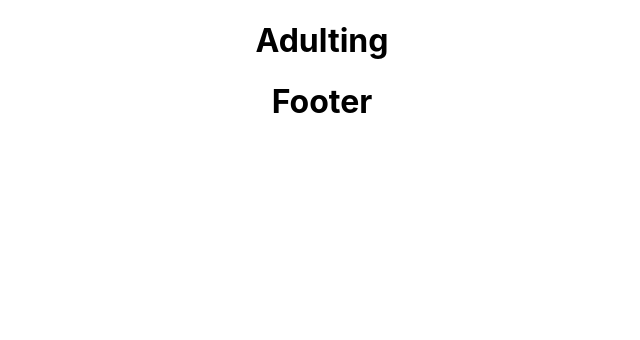
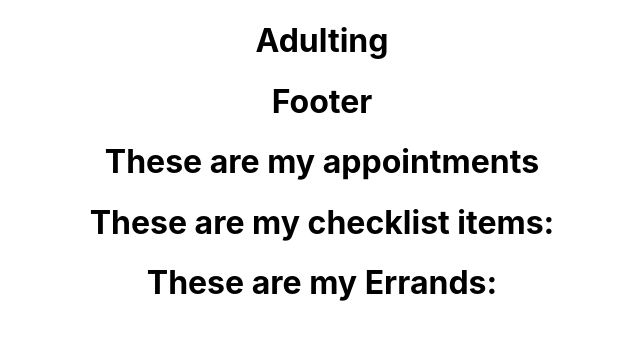
Before and after one commit to lydiamoore35/project_4_frontend, a React (Create React App) app: page / in a window 1280 px wide. Shown: the top 340 px of the page, without its empty margins (318-958 px from the left). Built offline with nearby package versions, Linux system fonts and the light colour scheme.

Commit message:
added 3 more componenets and need to scaffold for 3 more models

```diff
--- a/src/App.js
+++ b/src/App.js
@@ -1,6 +1,9 @@
 // import logo from './logo.svg';
 import Header from './components/Header.js'
 import Footer from './components/Footer.js'
+import Appointments from './components/Appointments.js'
+import Checklist from './components/Checklist.js'
+import Errands from './components/Errands.js'
 import './App.css';
 
 function App() {
@@ -8,6 +11,9 @@ function App() {
     <div className="App">
       <Header />
       <Footer />
+      <Appointments />
+      <Checklist />
+      <Errands />
     </div>
   );
 }
--- /dev/null
+++ b/src/components/Appointments.js
@@ -0,0 +1,11 @@
+import React from 'react'
+
+function Appointments(props) {
+    return (
+      <div>
+        <h1>These are my appointments</h1>
+      </div>
+    )
+}
+
+export default Appointments
--- /dev/null
+++ b/src/components/Checklist.js
@@ -0,0 +1,11 @@
+import React from 'react'
+
+function Checklist(props) {
+    return (
+      <div>
+        <h1>These are my checklist items:</h1>
+      </div>
+    )
+}
+
+export default Checklist
--- /dev/null
+++ b/src/components/Errands.js
@@ -0,0 +1,11 @@
+import React from 'react'
+
+function Errands(props) {
+    return (
+      <div>
+        <h1>These are my Errands:</h1>
+      </div>
+    )
+}
+
+export default Errands
```
Also changed, not shown: 1 other file (tests, documents, lock files or other folders).
